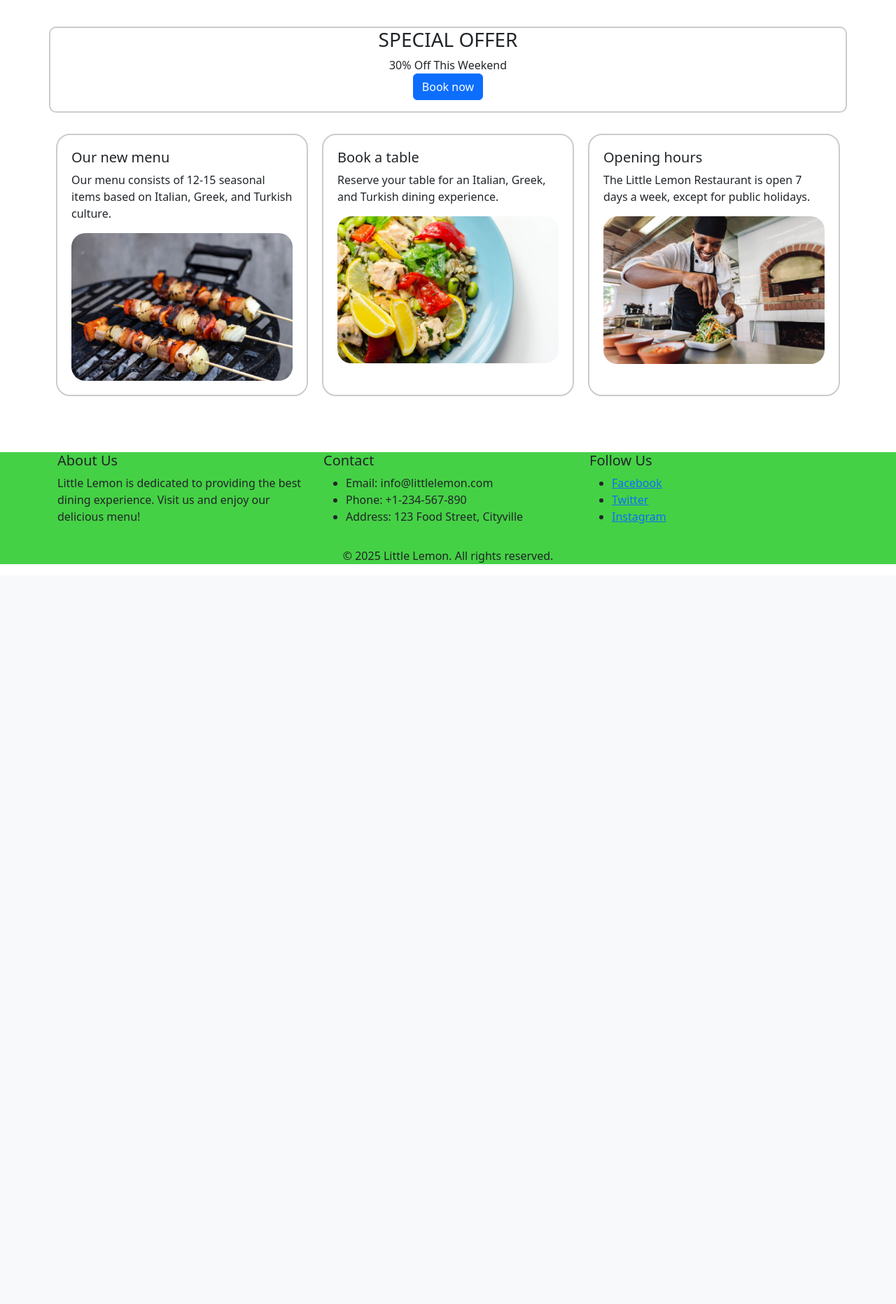
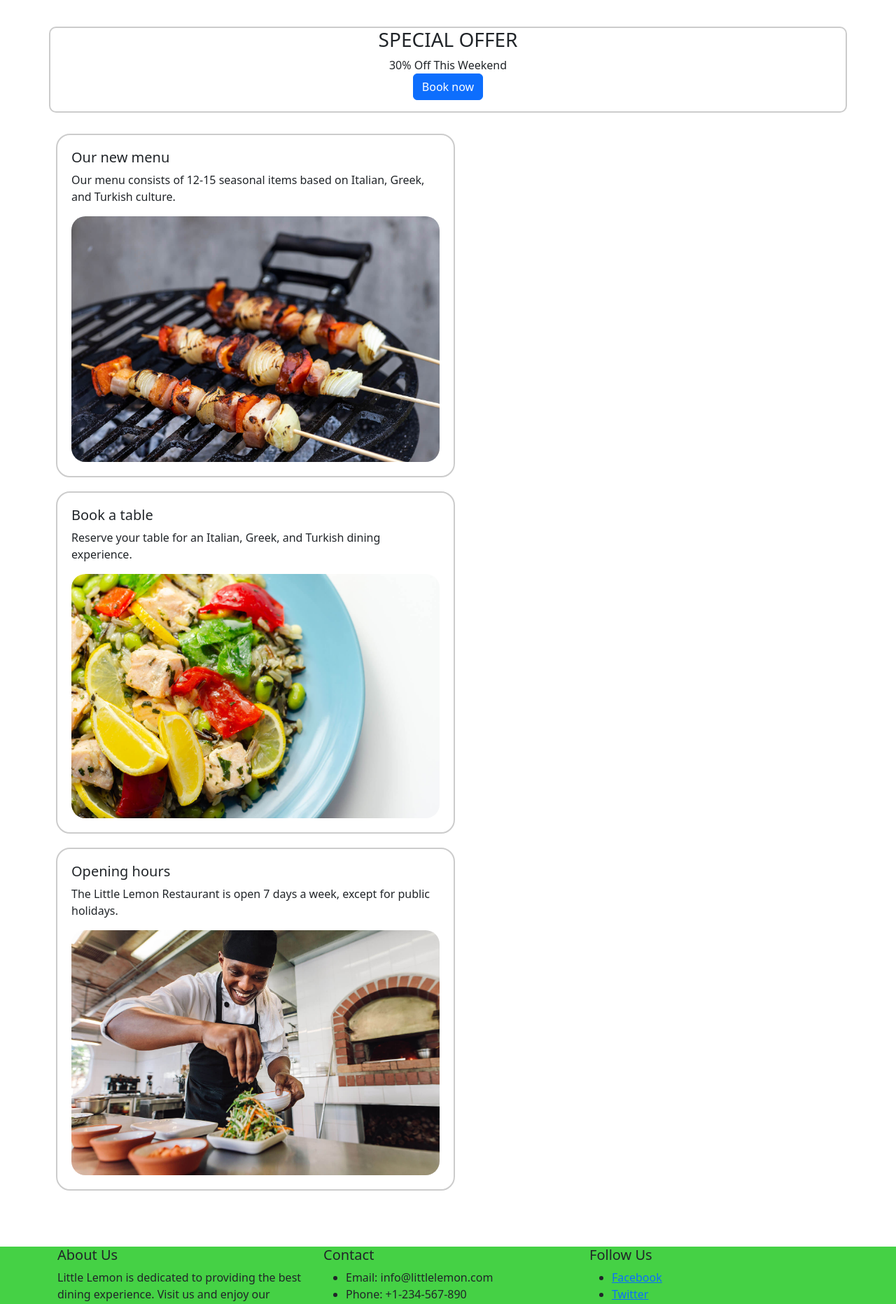
Before and after one commit to angelTCC/Little-Lemon-Restaurant, a Django app: template home/templates/home.html in a window 1280 px wide. Shown: the part 613-2476 px from the top of the page at 70% size. Before the commit the page ends 1419 px from the top, so only its background shows below. Run offline with Django 5.2, Linux system fonts and the light colour scheme; the template is opened without the code that fills it, so the values that code supplies are empty.

Commit message:
end first project - home/about/menu/reservation

```diff
--- a/about/static/css/about.css
+++ b/about/static/css/about.css
@@ -1,5 +1,4 @@
 .about-presentation {
-    height: 500px; /* Fixed height for both columns */
     border: 2px solid #ccc; /* Border to create the box */
     border-radius: 20px;
     padding: 15px; /* Padding inside the box */
--- a/about/templates/about.html
+++ b/about/templates/about.html
@@ -5,7 +5,7 @@
 {% block content%}
 <div class="container">
     <div class="row about-presentation">
-        <div class="col">
+        <div class="col-lg-6">
             <h4>Little Lemon</h4>
             <p>
                 Based in Chicago, Illinois, Little Lemon is a family owned
@@ -39,7 +39,7 @@
             cuisines from the mediterranean region.
             </p>
         </div>
-        <div class="col">
+        <div class="col-lg-6">
             <img src="{% static 'img/mario-and-adrian.jpg' %}" width="100%" style="border-radius: 20px;">
         </div>
     </div>
--- a/home/templates/home.html
+++ b/home/templates/home.html
@@ -31,7 +31,7 @@
             </p>
     </div>
     <div class="row">
-        <div class="col home-item">
+        <div class="col-lg-6 home-item">
             <h5>Our new menu</h5>
             <p>
                 Our menu consists of 12-15 seasonal items based on Italian, Greek, and
@@ -39,14 +39,14 @@
             </p>
             <img src="{% static 'Grill.jpg' %}" >
         </div>
-        <div class="col home-item">
+        <div class="col-lg-6 home-item">
             <h5>Book a table</h5>
             <p>
                 Reserve your table for an Italian, Greek, and Turkish dining experience.
             </p>
             <img src="{% static 'salad.jpg' %}" >
         </div>
-        <div class="col home-item">
+        <div class="col-lg-6 home-item">
             <h5>Opening hours</h5>
             <p>
                 The Little Lemon Restaurant is open 7 days a week, except for public
--- a/reservations/templates/reservations.html
+++ b/reservations/templates/reservations.html
@@ -3,7 +3,7 @@
 {% block content %}
 <div class="container">
     <div class="row">
-        <h4>Reservations</h4>
+        <h4>Make a Reservation</h4>
 
         <div class="column">
             <form action="" method="post">
```
Also changed, not shown: static/favicon.ico (deleted).
